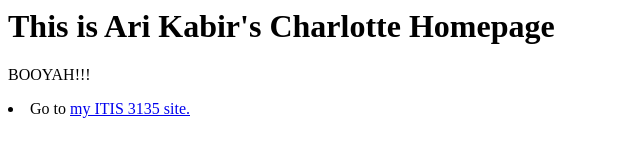
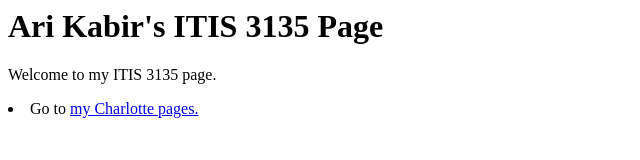
Before and after one commit to aridkabir/aridkabir.github.io, a plain HTML site: page itis3135/index.html in a window 1280 px wide. Shown: the whole page, without its empty margins (0-640 px from the left). Drawn offline with Linux system fonts and the light colour scheme.

Commit message:
updated index

```diff
--- a/itis3135/index.html
+++ b/itis3135/index.html
@@ -1,5 +1,5 @@
-<h1> This is Ari Kabir's Charlotte Homepage</h1>
-<p> BOOYAH!!! </p>
+<h1>Ari Kabir's ITIS 3135 Page</h1>
+<p> Welcome to my ITIS 3135 page. </p>
 <u1>
-    <li>Go to <a href="itis3135/">my ITIS 3135 site.</a></li>
+    <li>Go to <a href="https://webpages.charlotte.edu/akabir1">my Charlotte pages.</a></li>
 </u1>
```
Also changed, not shown: 1 other file.
